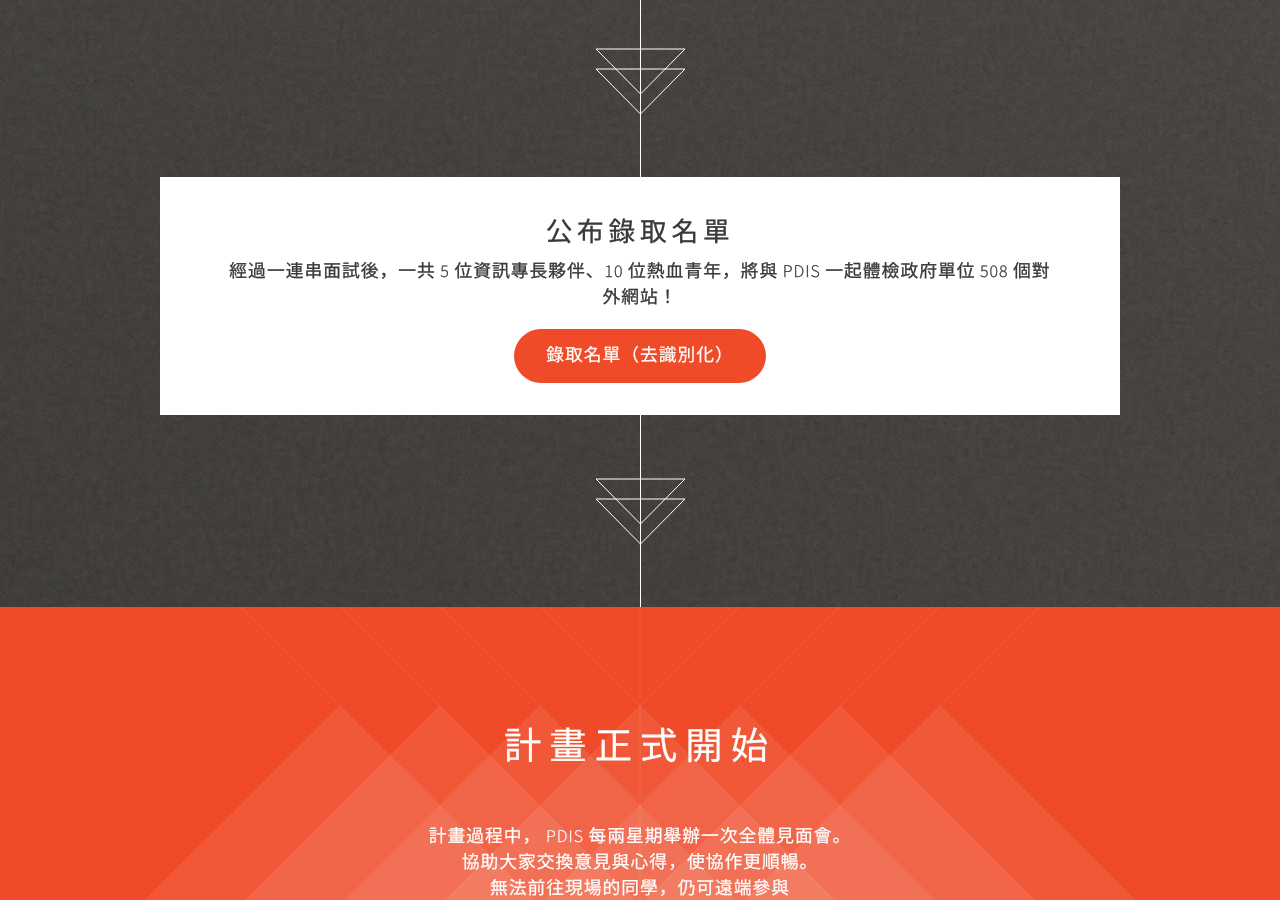
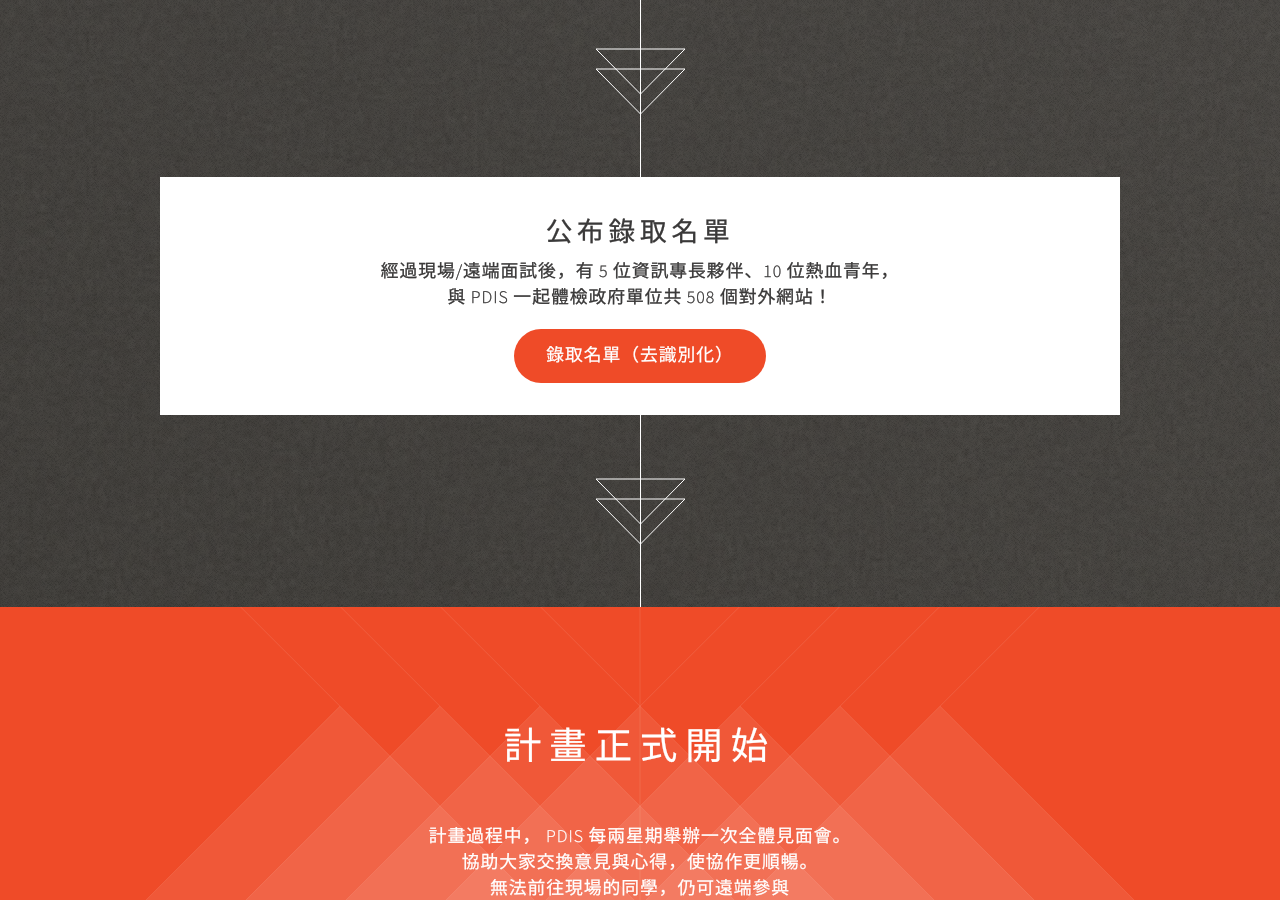
Before and after one commit to targee/ray2017, a Jekyll site: the page built from index.md, in a window 1280 px wide and 900 px high, scrolled down 2772 px. Built offline with Jekyll 4.4.1, drawn with Linux system fonts in a browser that asks for light colours; grey boxes are pictures that could not be loaded.

```diff
--- a/_includes/admission.html
+++ b/_includes/admission.html
@@ -1,12 +1,14 @@
 <section id="admission" class="container box style1">
     <header>
-        <h2>公布錄取名單</h2>
+        <h2>{{ site.data.settings.admission.title }}</h2>
     </header>
     <p>
-        經過一連串面試後，一共 5 位資訊專長夥伴、10 位熱血青年，將與 PDIS 一起體檢政府單位 508 個對外網站！
+        {% for item in site.data.settings.admission.content %}
+            {{item}}<br>
+        {% endfor %}
     </p>
     <footer>
-        <a href="https://ray.pdis.nat.gov.tw/#admission-list" target="_blank" class="button scrolly">錄取名單（去識別化）</a>
+        <a href="https://ray.pdis.nat.gov.tw/#admission-list" target="_blank" class="button scrolly">{{ site.data.settings.admission.more }}</a>
     </footer>
 </section>
 
```
Also changed, not shown: 3 other files.
